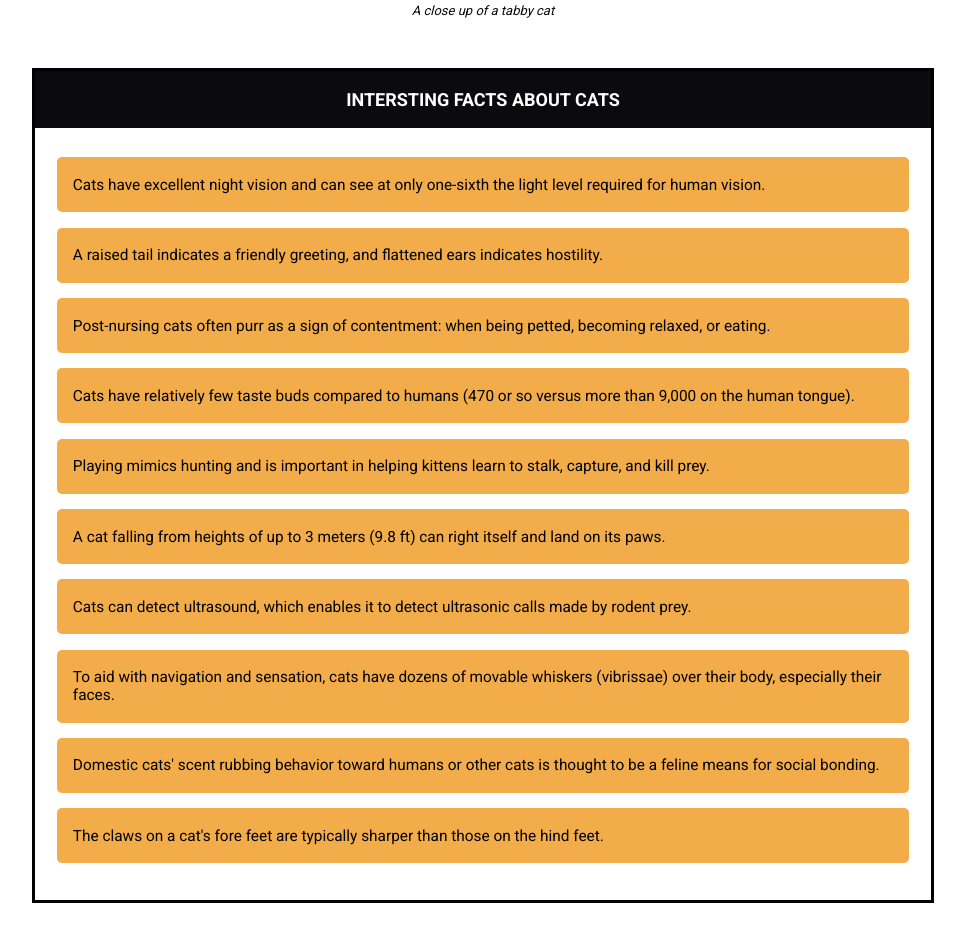
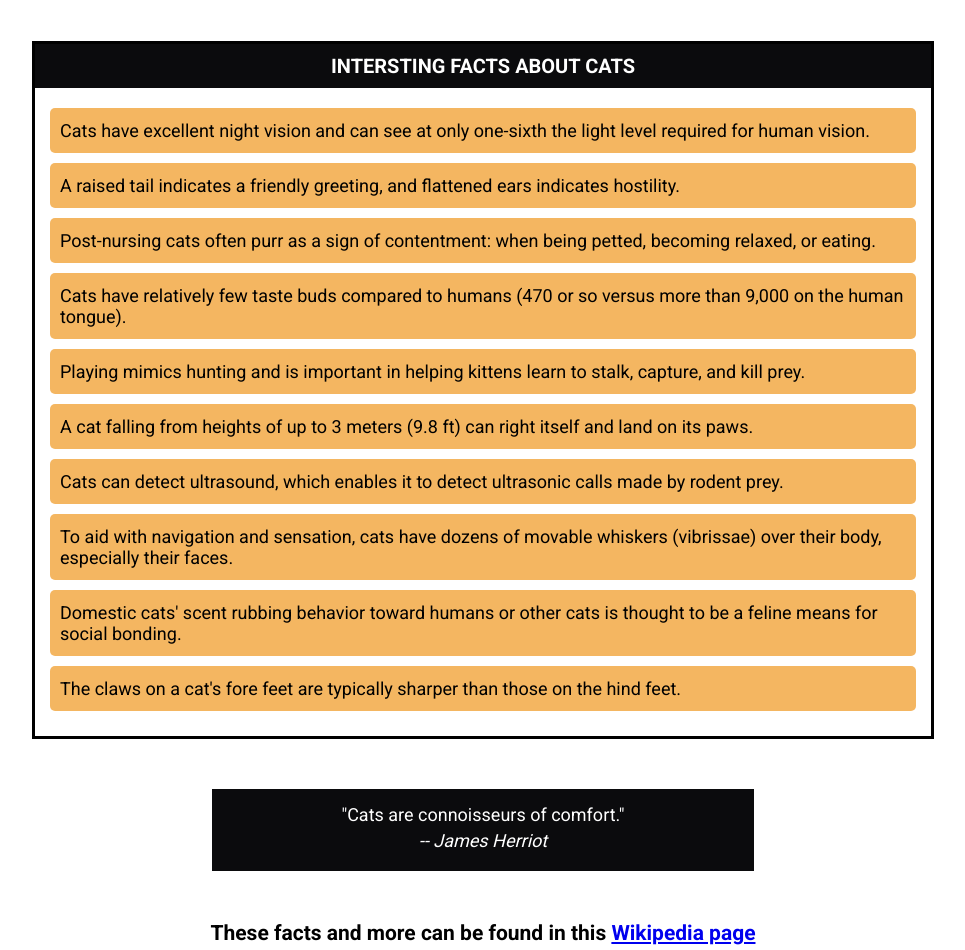
Before and after one commit to FooLeeSze/fcc-tribute, a plain HTML site: page index.html in a window 1280 px wide. Shown: the part 529-1479 px from the top of the page, without its empty margins (157-1122 px from the left). Drawn offline with Linux system fonts and the light colour scheme.

Commit message:
Minor edit to design

```diff
--- a/assets/style.css
+++ b/assets/styles.css
@@ -3,7 +3,7 @@
 :root {
   --dark-color: #0b0b0d;
   --light-color: #ffffff;
-  --accent-color: #f2ac49;
+  --accent-color: #f4b661;
 }
 
 html {
@@ -27,45 +27,47 @@ body {
 *********/
 #title-container {
   background-color: var(--dark-color);
-  margin: 0 0 4em 0;
+  margin: 0 0 4rem 0;
   text-align: center;
   color: var(--light-color);
-  padding: 0.1em 0 2em 0;
+  padding: 0.1rem 0 2rem 0;
 }
 
 #title {
-  margin: 1em 0 .3em 0;
+  margin: 1rem 0 .3rem 0;
   text-transform: uppercase;
-  font-size: 3.5em;
+  font-size: 3.5rem;
 }
 
 .subheader {
-  margin: 0 0 1em 0;
-  font-size: 2em;
+  margin: 0 0 1rem 0;
+  font-size: 2rem;
 }
 
 address p {
-  font-size: 1.3em;
+  font-size: 1.6rem;
+  font-style: normal;
 }
 
 address a {
   color: white;
+  font-style: normal;
+  text-decoration: none;
 }
 
 address a:visited {
-  color: blueviolet;
+  color: rgb(191, 179, 179);
 }
 
 address a:hover {
-  color: var(--accent-color);
+  background-color: var(--accent-color);
+  color: black;
 }
-
-
 
 #img-div {
   padding: 0;
-  font-size: 1em;
-  margin: 0 0 5em 0;
+  font-size: 1rem;
+  margin: 0 0 5rem 0;
 }
 
 /**************
@@ -81,10 +83,10 @@ address a:hover {
 }
 
 #img-caption {
-  font-size: 1.3em;
+  font-size: 1.6rem;
   text-align: center;
   color: var(--dark-color);
-  margin: .5em 0;
+  margin: .5rem 0;
   font-style: italic;
 }
 
@@ -101,28 +103,27 @@ address a:hover {
 }
 
 #list-title {
-  font-size: 1.8em;
+  font-size: 2rem;
   text-transform: uppercase;
   background-color: var(--dark-color);
   color: var(--light-color);
-  padding: 1em;
+  padding: 1rem;
   margin: 0;
 }
 
 ul {
-  font-size: 1.4em;
+  font-size: 1.8rem;
   text-align: left;
-  margin: 0.5em auto 1em auto;
+  margin: 0.5rem auto 1rem auto;
   list-style: none;
-  padding: 0.5em;
+  padding: 0.5rem;
 }
 
 li {
   background-color: var(--accent-color);
-  margin: 1em;
+  margin: 1rem;
   color: black;
-  padding: 1.2em 1em;
-  font-size: 1.1em;
+  padding: 1.2rem 1rem;
   border-radius: 5px;
 }
 
@@ -133,32 +134,33 @@ blockquote {
   background-color: var(--dark-color);
   color: white;
   text-align: center;
-  padding: 1em 1.5em 2em 1.5em;
-  margin: 5em auto 5em auto;
+  padding: 1rem 1.5rem 2rem;
+  margin: 5rem auto 5rem auto;
   width: 40%;
 }
 
 blockquote p {
-  font-size: 1.8em;
+  font-size: 1.8rem;
   margin: 0;
-  padding: .5em;
+  padding: .5rem;
 }
 
 blockquote cite {
-  font-size: 1.4em;
+  font-size: 1.8rem;
   margin: 0;
-  padding: .5em;
+  padding: .5rem;
 }
 
 /************
 * Reference *
 *************/
-.reference-container h2 {
-  margin: 1em auto 2em auto;
+#reference-container h2 {
+  margin: 1rem auto 2rem auto;
   text-align: center;
-  font-size: 2.1em;
+  width: 100%;
+  font-size: 2.1rem;
 }
 
-.reference-container h2 a:hover {
+#reference-container h2 a:hover {
   color: var(--accent-color);
 }
--- a/index.html
+++ b/index.html
@@ -4,25 +4,28 @@
   <meta charset="UTF-8">
   <meta http-equiv="X-UA-Compatible" content="IE=edge">
   <meta name="viewport" content="width=device-width, initial-scale=1.0">
-  <link rel="stylesheet" href="assets/style.css">
+  <link rel="stylesheet" href="assets/styles.css">
   <title>Cats Tribute Page</title>
 </head>
 
 <body>
   <main id="main">
+    <!-- Header -->
     <header id="title-container">
       <h1 id="title">Cats</h1>
       <p class="subheader">Our friendly feline friends</p>
       <address>
-        <p>Coded by <a href="https://github.com/FooLeeSze/fcc-tribute" target="_blank">Lee Sze Foo<a></p>
+        <p>Code by <a href="https://github.com/FooLeeSze/fcc-tribute" target="_blank">Lee Sze Foo<a></p>
       </address>
     </header>
 
+    <!-- Main image -->
     <figure id="img-div">
       <img id="image" src="https://upload.wikimedia.org/wikipedia/commons/thumb/d/d6/Calico_cat_phoebe.jpg/800px-Calico_cat_phoebe.jpg" alt="A calico cat resting on a cat tree">
       <figcaption id="img-caption">A close up of a tabby cat</figcaption>
     </figure>
 
+    <!-- Tribute Info Section -->
     <section id="tribute-info">
       <h2 id="list-title">Intersting facts about cats</h2>
 
@@ -40,6 +43,7 @@
       </ul>
     </section>
 
+    <!-- Quotation -->
     <section id="quotation">
       <blockquote cite="https://www.goodreads.com/quotes/115209-cats-are-connoisseurs-of-comfort#:~:text=Quote%20by%20James%20Herriot%3A%20“Cats%20are%20connoisseurs%20of%20comfort.”">
         <p>"Cats are connoisseurs of comfort."</p>
@@ -47,6 +51,7 @@
       </blockquote>
     </section>
 
+    <!-- Reference -->
     <div id="reference-container">
       <h2>
         These facts and more can be found in this <a id="tribute-link" href="https://en.wikipedia.org/wiki/Cat" target="_blank">Wikipedia page</a>
@@ -54,6 +59,5 @@
     </div>
 
   </main>
-  <script src="https://cdn.freecodecamp.org/testable-projects-fcc/v1/bundle.js"></script>
 </body>
 </html>
```
